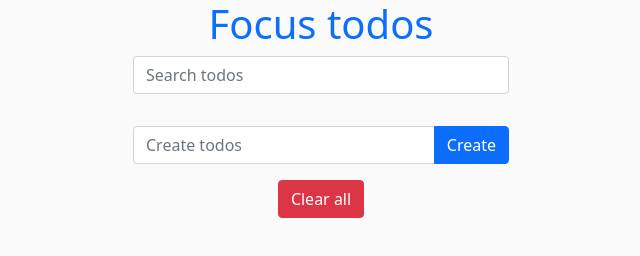
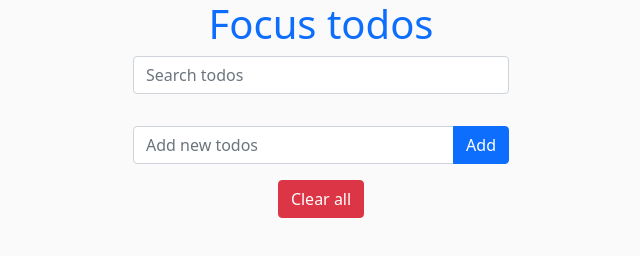
Before and after one commit to behruzusmonov94/focus-todo, a plain HTML site: page index.html in a window 1280 px wide. Shown: the whole page, without its empty margins (319-959 px from the left). Drawn offline with nearby package versions, Linux system fonts and the light colour scheme.

```diff
--- a/index.html
+++ b/index.html
@@ -55,8 +55,8 @@
         </div>
         <form id="add-form">
             <div class="input-group mt-3">
-                <input type="text" class="form-control" name="name" placeholder="Create todos" required>
-                <button class="btn btn-primary" type="submit" id="add-button">Create</button>
+                <input type="text" class="form-control" name="name" placeholder="Add new todos" required>
+                <button class="btn btn-primary" type="submit" id="add-button">Add</button>
             </div>
         </form>
         <div class="container text-center">
```
